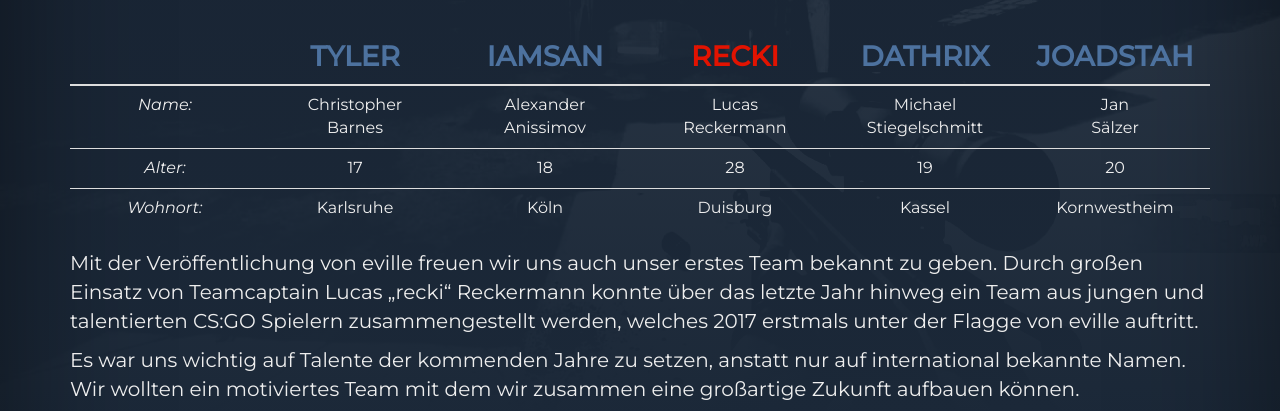
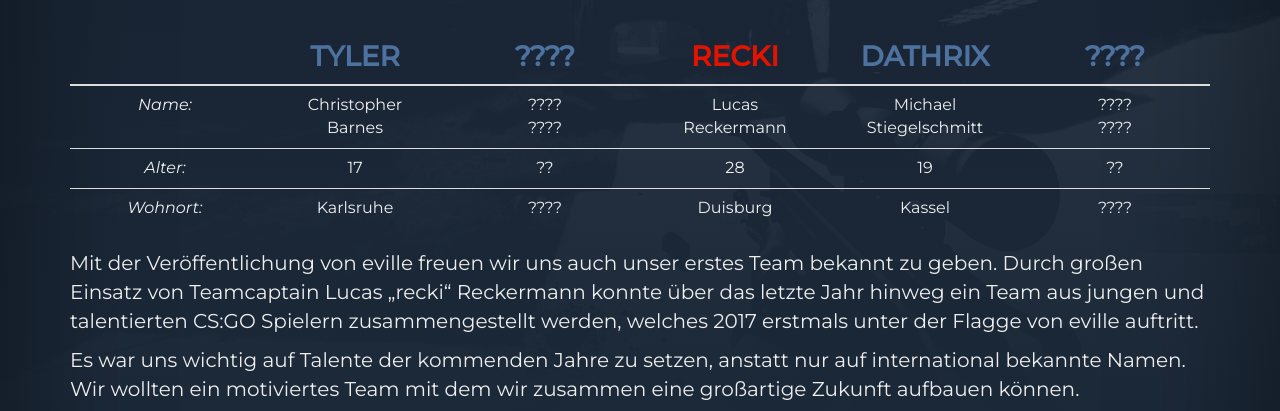
Before and after one commit to Evillegg/Evillegg.github.io, a plain HTML site: page index.html in a window 1280 px wide. Shown: the part 378-789 px from the top of the page. Drawn offline with Linux system fonts and the light colour scheme.

Commit message:
Update index.html

```diff
--- a/index.html
+++ b/index.html
@@ -63,36 +63,36 @@
                 <tr>
                   <th></th>
                   <th>TyleR</th>
-                  <th>IamSan</th>
+                  <th>????</th>
                   <th class="cpt">recki</th>
                   <th>Dathrix</th>
-                  <th>joadSTAH</th>
+                  <th>????</th>
                 </tr>
               </thead>
               <tbody>
                 <tr>
                   <td><em>Name:</em></td>
                   <td>Christopher <br>Barnes</td>
-                  <td>Alexander <br>Anissimov</td>
+                  <td>???? <br>????</td>
                   <td>Lucas <br>Reckermann</td>
                   <td>Michael <br>Stiegelschmitt</td>
-                  <td>Jan <br>Sälzer</td>
+                  <td>???? <br>????</td>
                 </tr>
                 <tr>
                   <td><em>Alter:</em></td>
                   <td>17</td>
-                  <td>18</td>
+                  <td>??</td>
                   <td>28</td>
                   <td>19</td>
-                  <td>20</td>
+                  <td>??</td>
                 </tr>
                 <tr>
                   <td><em>Wohnort:</em></td>
                   <td>Karlsruhe</td>
-                  <td>Köln</td>
+                  <td>????</td>
                   <td>Duisburg</td>
                   <td>Kassel</td>
-                  <td>Kornwestheim</td>
+                  <td>????</td>
                 </tr>
               </tbody>
             </table>
```
